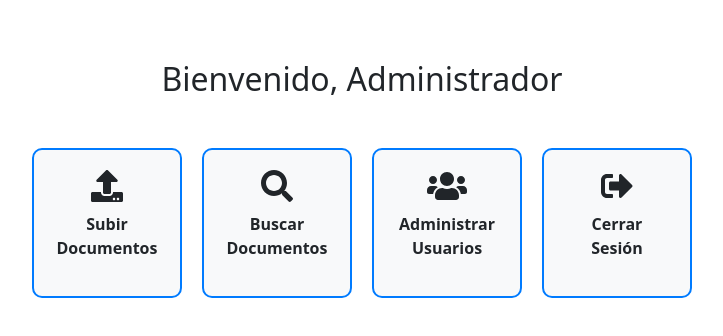
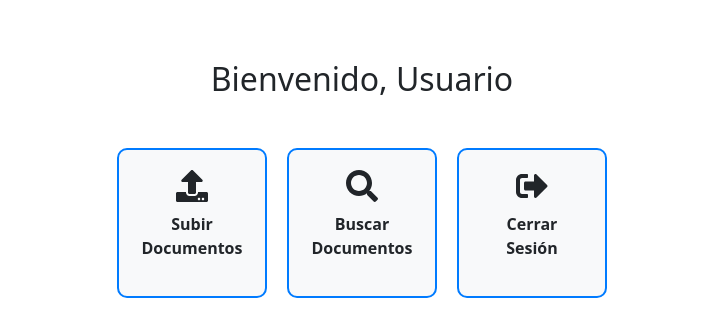
Before and after one commit to ItsLesterz/FrontEnd-Emergentes, a React (Create React App) app in the folder client/: page /landing in a window 1280 px wide. Shown: the top 336 px of the page, without its empty margins (278-1001 px from the left). Built offline with nearby package versions, Linux system fonts and the light colour scheme; sample sign-in values are in the browser's storage.

Commit message:
Permisos de admin
Los permisos de admin funcionales.

```diff
--- a/client/src/pages/LandingPage.js
+++ b/client/src/pages/LandingPage.js
@@ -1,19 +1,36 @@
 // src/pages/LandingPage.js
-import React from "react";
+import React, { useEffect, useState } from "react";
 import { useNavigate } from "react-router-dom";
 import "../styles/LandingPage.css";
 import { FaUpload, FaSearch, FaUsers, FaSignOutAlt } from "react-icons/fa";
 
 function LandingPage() {
   const navigate = useNavigate();
+  const [user, setUser] = useState(null);
+
+  useEffect(() => {
+    const storedUser = localStorage.getItem("user");
+    if (storedUser) {
+      setUser(JSON.parse(storedUser));
+    } else {
+      navigate("/login"); // Redirigir si no hay usuario logueado
+    }
+  }, [navigate]);
 
   const handleNavigation = (path) => {
     navigate(path);
   };
 
+  const handleLogout = () => {
+    localStorage.removeItem("user");
+    navigate("/login");
+  };
+
   return (
     <div className="landing-page">
-      <h1 className="landing-title">Bienvenido, Administrador</h1>
+      <h1 className="landing-title">
+        Bienvenido, {user?.id_rol === 1 ? "Administrador" : "Usuario"}
+      </h1>
       <div className="landing-buttons">
         <div
           className="landing-button"
@@ -29,6 +46,8 @@ function LandingPage() {
           <FaSearch size={50} />
           <p>Buscar Documentos</p>
         </div>
+        {/* Mostrar solo si el usuario es administrador */}
+        {user?.id_rol === 1 && (
           <div
             className="landing-button"
             onClick={() => handleNavigation("/admin-users")}
@@ -36,10 +55,8 @@ function LandingPage() {
             <FaUsers size={50} />
             <p>Administrar Usuarios</p>
           </div>
-        <div
-          className="landing-button"
-          onClick={() => handleNavigation("/login")}
-        >
+        )}
+        <div className="landing-button" onClick={handleLogout}>
           <FaSignOutAlt size={50} />
           <p>Cerrar Sesión</p>
         </div>
--- a/client/src/pages/Login.js
+++ b/client/src/pages/Login.js
@@ -11,10 +11,17 @@ function Login() {
   const handleLogin = async (e) => {
     e.preventDefault();
     try {
-      const response = await axios.post("http://localhost:5000/api/login", { email, password });
+      const response = await axios.post("http://localhost:5000/api/login", {
+        email,
+        password,
+      });
+
+      console.log("Response Data:", response.data); // Depuración
 
       if (response.data.success) {
         alert("Inicio de sesión exitoso.");
+        localStorage.setItem("user", JSON.stringify(response.data.user));
+        console.log("Navigating to /landing"); // Depuración
         navigate("/landing");
       } else {
         alert(response.data.message);
@@ -24,6 +31,7 @@ function Login() {
       console.error("Error al iniciar sesión:", error);
     }
   };
+
 
   return (
     <div className="auth-container">
```
Also changed, not shown: 2 other files (tests, documents, lock files or other folders). Lines whose indentation alone changed are shown as unchanged.
